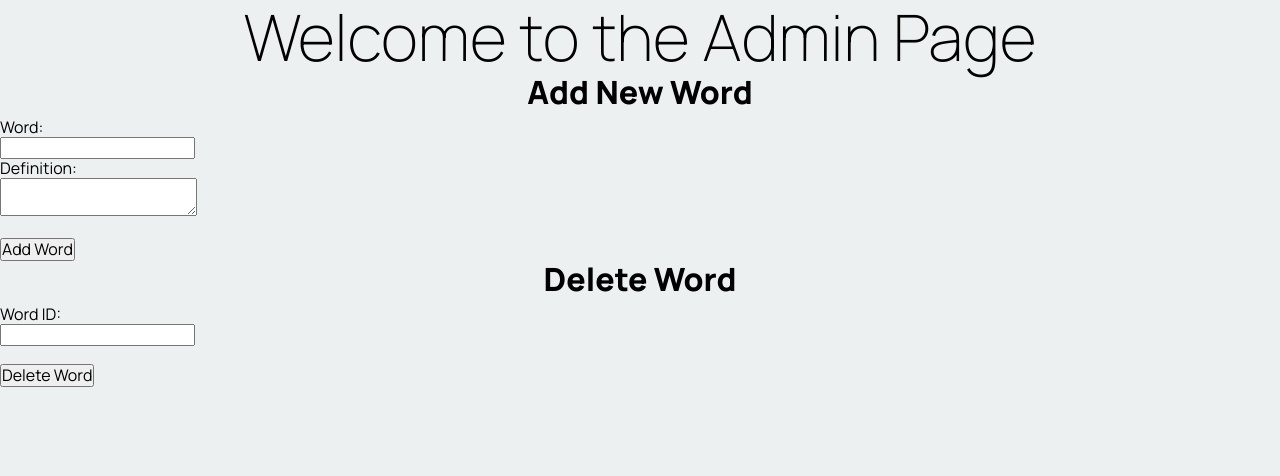
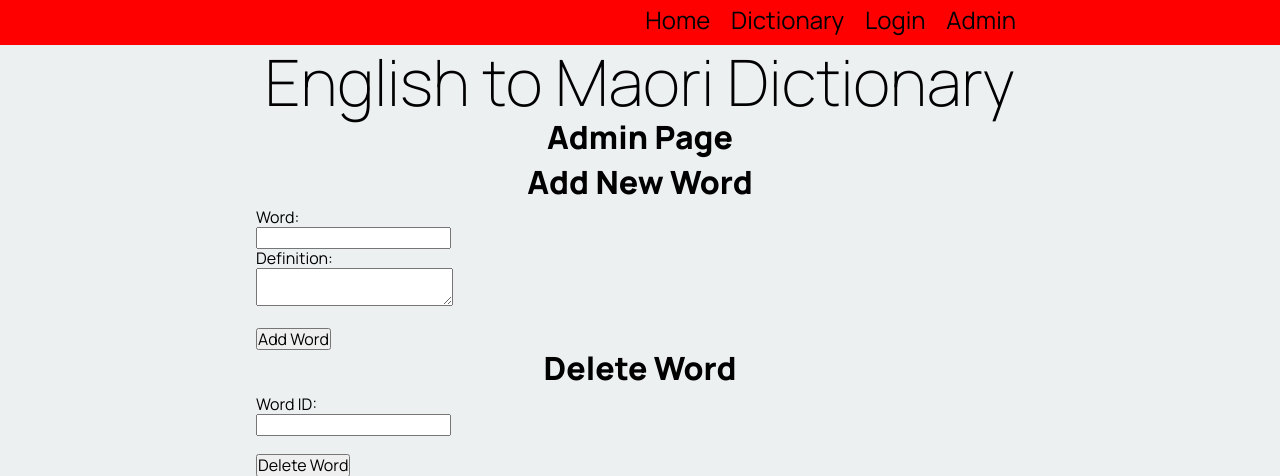
Before and after one commit to PnavTheMonkey/13DTS-Maori-Dictionary, a Flask app: page /admin in a window 1280 px wide. Shown: the top 476 px of the page. Run offline with Flask 3, Linux system fonts and the light colour scheme.

Commit message:
The dictionary displays the words but not in orderly fashion yet style sheet needs to be fixed

```diff
--- a/app.py
+++ b/app.py
@@ -13,7 +13,7 @@ app.secret_key = "uhb*#1e8hp*9x"    # Set a secret key for the Flask application
 
 def create_connection(db_file):       # Function to create a connection to the SQLite database
     try:
-        connection = sqlite3.Connection(db_file)       # Attempt to establish a connection to the SQLite database
+        connection = sqlite3.connect(db_file)       # Attempt to establish a connection to the SQLite database
         return connection
     except Error as e:
         print(e)           # Print an error message if connection fails
@@ -68,23 +68,18 @@ def render_login():
         return redirect('/')
     return render_template("login.html", logged_in = is_logged_in())      # Render the login page for GET requests
 
-@app.route('/dictionary/<int:cat_id>')
-def render_dictionary(cat_id):
+@app.route('/dictionary')
+def render_dictionary_page():
 
     con = create_connection(DATABASE)  # Create a connection to the SQLite database
-    return redirect('/base')
-    query = "SELECT name, description, volume, image, price FROM products WHERE cat_id=?"    # Define the SQL query to fetch products based on cat_id
-    cur = con.cursor()
-    cur.execute(query, (cat_id, ))     # Execute the SQL query
-    word_table = cur.fetchall()      # Fetch all the products
-    query = "SELECT id, name FROM category"
-    cur = con.cursor()
+    query = "SELECT english_word, te_reo_word, category, description, user_id, level FROM word_table"  # Define the SQL query to fetch products based on cat_id
+    cur = con.cursor() # Execute the SQL query
     cur.execute(query)
-    categories_list = cur.fetchall()      # Fetch categories
+    word_table = cur.fetchall()  # Fetch all the products
+    con.close()
+    print(word_table)
 
-    con.close()
-    print(word_table)  # Print the fetched dictionary_list
-    return render_template('dictionary.html', products=word_table, categories=categories_list)      # Render the dictionary.html template with the fetched data
+    return render_template('dictionary.html', words=word_table)    # Render the dictionary.html template with the fetched data
 
 
 @app.route('/signup', methods=['POST', 'GET'])
@@ -119,7 +114,6 @@ def render_signup():
         return redirect("\login")         # Redirect to login page after successful signup
 
 
-
     return render_template('/signup.html')     # Render the signup.html template for GET requests
 
 @app.route('/logout')
--- a/templates/admin.html
+++ b/templates/admin.html
@@ -1,16 +1,9 @@
-<!DOCTYPE html>
-<html lang="en">
-<head>
-    <meta charset="utf-8">
-    <title>Admin Page</title>  <!-- Printing the title in the heading -->
-    <meta name="viewport" content="width=device-width, initial-scale=1"> <!--  -->
-    <link href="https://fonts.googleapis.com/css2?family=Manrope:wght@200;400;600;800&display=swap" rel="stylesheet"> <!--getting the style sheet and the fonts for the heading of the database from the static folder  -->
-    <link rel="stylesheet" href="https://cdnjs.cloudflare.com/ajax/libs/normalize/8.0.1/normalize.css"/>
-    <link href="{{ url_for('static', filename='style.css') }}" rel="stylesheet">
+{% extends "base.html" %}
 
-</head>
+{% block pageheading %}Admin Page{% endblock %}
+{% block main %}
+
 <body>
-    <h1>Welcome to the Admin Page</h1>
 
     <h2>Add New Word</h2>
     <form action="/add_word" method="post">
@@ -29,3 +22,6 @@
     </form>
 </body>
 </html>
+
+
+{% endblock %}
```
Also changed, not shown: templates/dictionary.html (+3 -5 lines), database.db.
